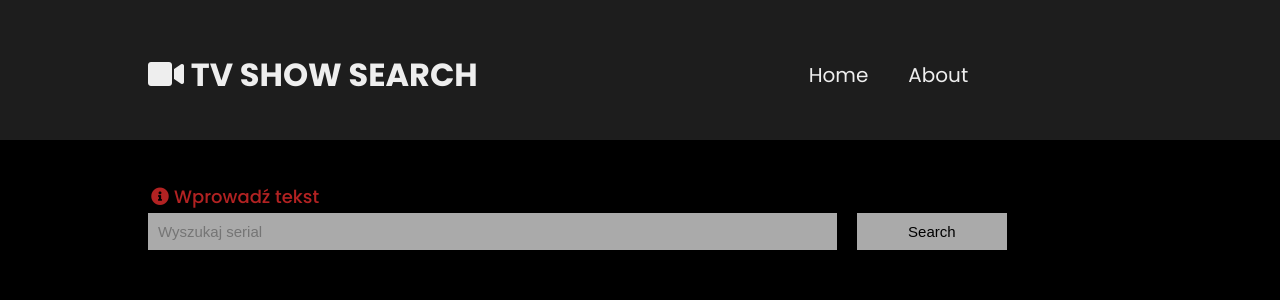
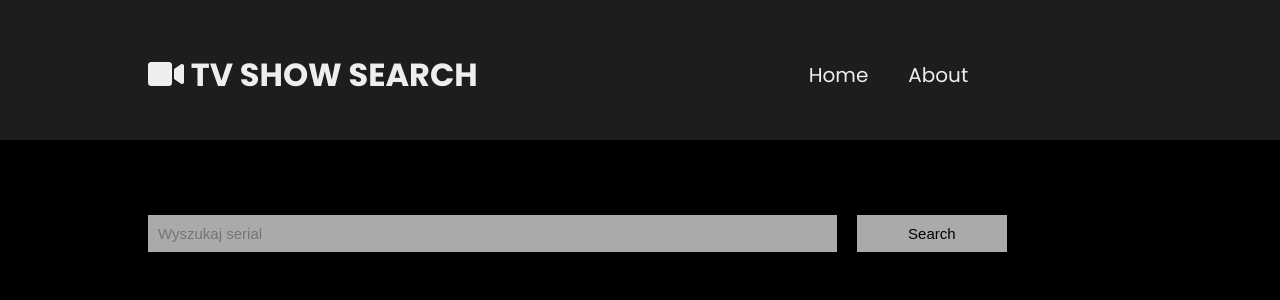
Before and after one commit to danielsuszek/movie-list, a React (Create React App) app: page / in a window 1280 px wide. Shown: the top 300 px of the page. Built offline with nearby package versions, Linux system fonts and the light colour scheme.

Commit message:
Alert component works

```diff
--- a/src/components/Alert.jsx
+++ b/src/components/Alert.jsx
@@ -2,8 +2,10 @@ import classes from './Alert.module.scss'
 
 const Alert = ({message}) => {
   return (
-    <div className={classes.alert}>
-      <i className="fas fa-info-circle"></i>{message}
+    <div className={classes.alert} >
+      <div className={classes.alert__message}>
+        <i className="fas fa-info-circle"></i>{message}
+      </div>
     </div>
   )
 }
--- a/src/components/Alert.module.scss
+++ b/src/components/Alert.module.scss
@@ -2,11 +2,15 @@
 
 .alert {
   width: 70vw;
+  height: 35px;
   padding: 3px;
-  color: $danger;
-  font-size: 18px;
-  font-weight: 500;
-  i {
-    margin-right: 5px;
+
+  &__message {
+    color: $danger;
+    font-size: 18px;
+    font-weight: 500;
+    i {
+      margin-right: 5px;
+    }
   }
 }
--- a/src/components/Searchbar.jsx
+++ b/src/components/Searchbar.jsx
@@ -11,26 +11,33 @@ const Searchbar = () => {
   const [searchTerm, setSearchTerm] = useState('')
   const [fieldIsEmpty, setFieldIsEmpty] = useState(false)
 
+  const onChangeHandler = (e) => {
+    setSearchTerm(e.target.value)
+    setFieldIsEmpty(false)
+  }
+
   const onSubmitHandler = (e) => {
     e.preventDefault()
 
     if(searchTerm === "") {
-
+      setFieldIsEmpty(true)
     } else {
       searchShows(searchTerm)
-      setSearchTerm("")
+      setFieldIsEmpty(false)
     }
-
   }
 
   return (
     <div className={classes.searchbar}>
-      <Alert type="danger" message="Wprowadź tekst"/>
+      <div className={classes.searchbar__errorSpace}>
+        {fieldIsEmpty && <Alert message="Wprowadź tekst" fieldIsEmpty={fieldIsEmpty}/>}
+      </div>
       <form onSubmit={onSubmitHandler}>
         <input
           type="text"
           placeholder="Wyszukaj serial"
-          onChange={(e) => setSearchTerm(e.target.value)}
+          value={searchTerm}
+          onChange={onChangeHandler}
         />
         <button type="submit">Search</button>
       </form>
--- a/src/components/Searchbar.module.scss
+++ b/src/components/Searchbar.module.scss
@@ -5,6 +5,12 @@
   width: 80vw;
   // @include border($gray);
   padding: 20px;
+
+  &__errorSpace {
+      width: 70vw;
+      height: 35px;
+      padding: 3px;
+  }
   input, button {
     padding: 10px;
     font-size: 15px;
```
